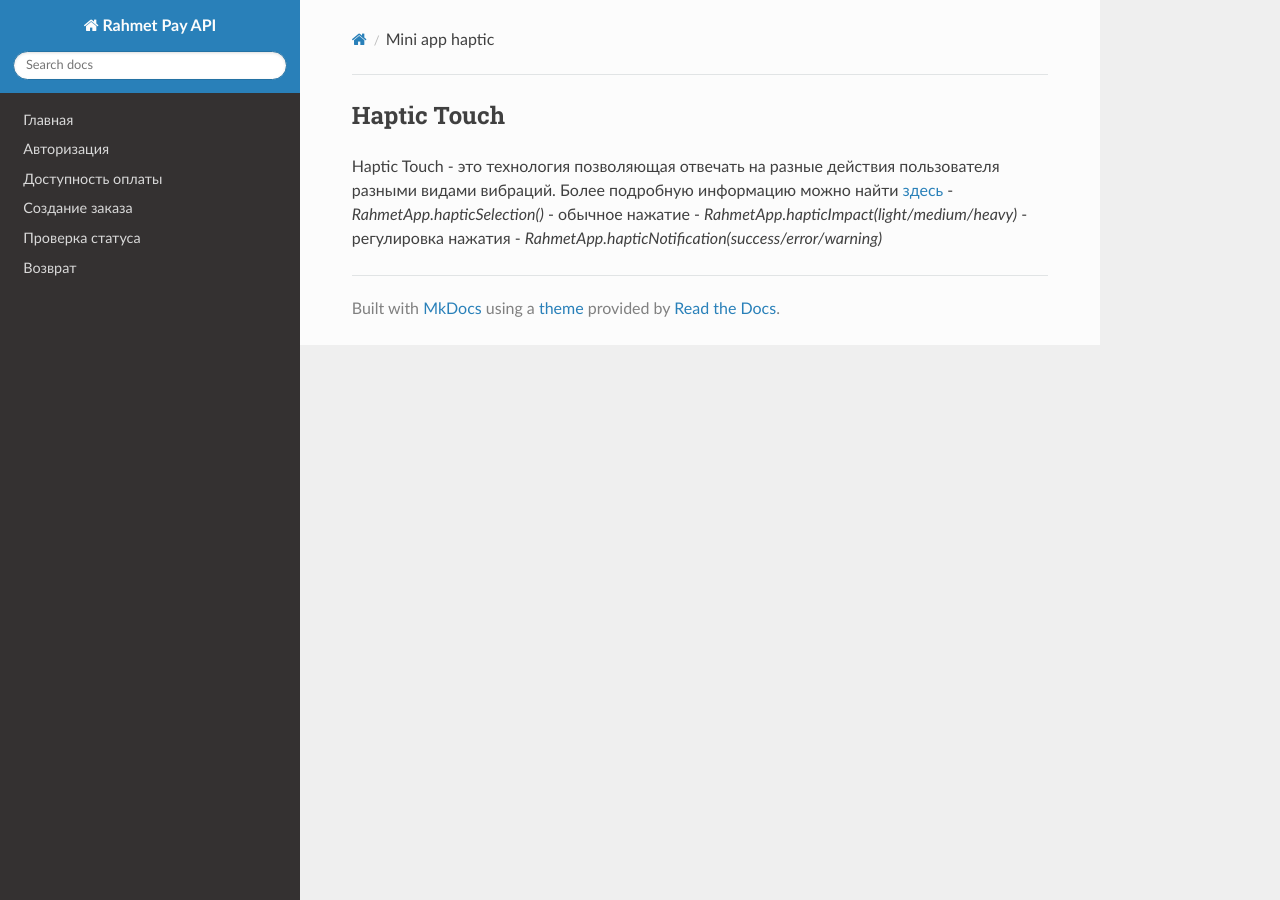
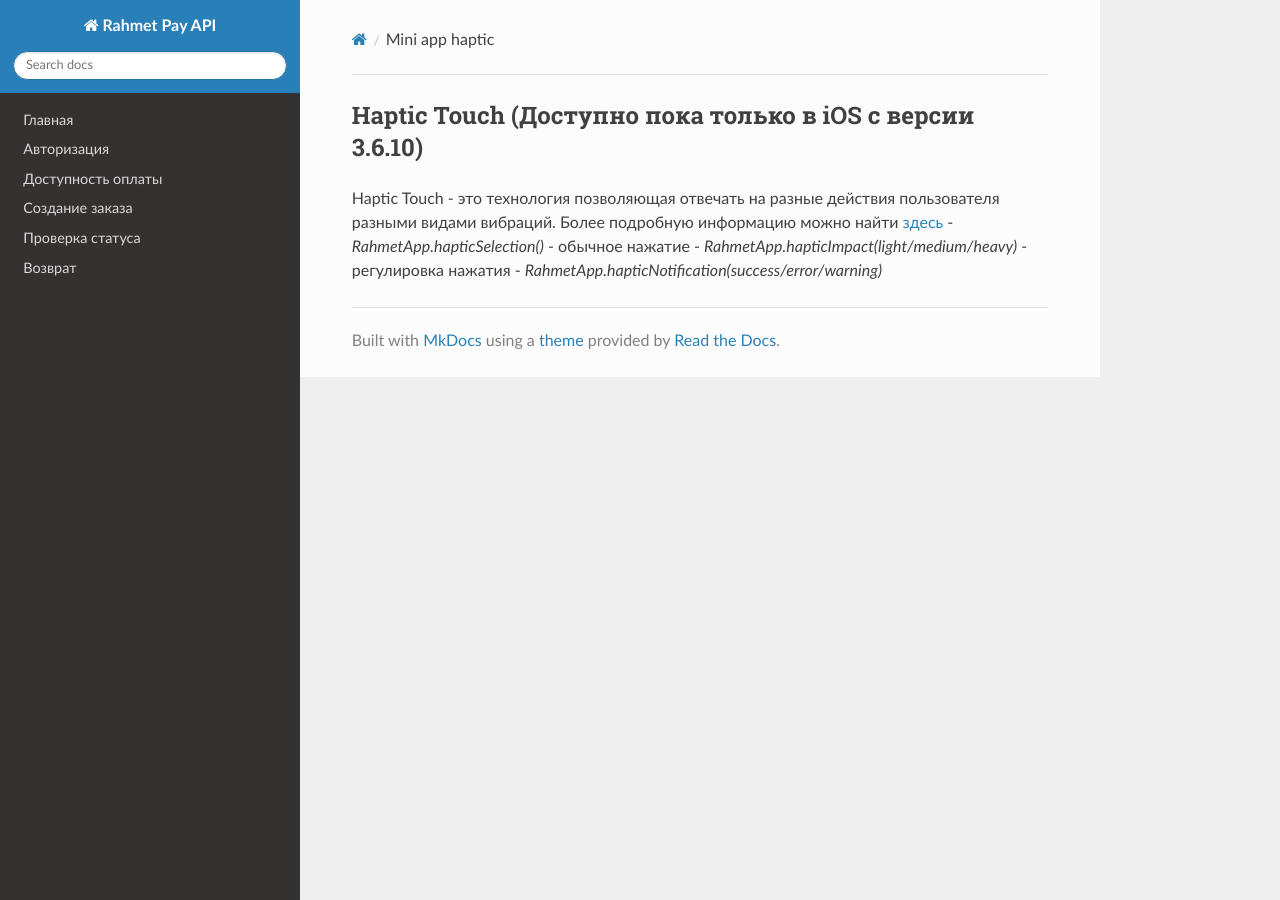
Before and after one commit to rahmetapp/docs, an MkDocs documentation site: the page built from docs/mini app haptic.md, in a window 1280 px wide. Built offline with MkDocs 1.6.1, drawn with Linux system fonts in a browser that asks for light colours; nearby versions of some CDN libraries; old or Windows-style settings are respelled for this version of MkDocs.

Commit message:
Update mini app haptic.md

```diff
--- a/docs/mini app haptic.md
+++ b/docs/mini app haptic.md
@@ -1,4 +1,4 @@
-## Haptic Touch
+## Haptic Touch (Доступно пока только в iOS с версии 3.6.10)
 Haptic Touch - это технология позволяющая отвечать на разные действия пользователя разными видами вибраций. Более подробную информацию можно найти [здесь](https://developer.apple.com/design/human-interface-guidelines/ios/user-interaction/haptics/)
 - *RahmetApp.hapticSelection()* - обычное нажатие
 - *RahmetApp.hapticImpact(light/medium/heavy)* - регулировка нажатия
```
